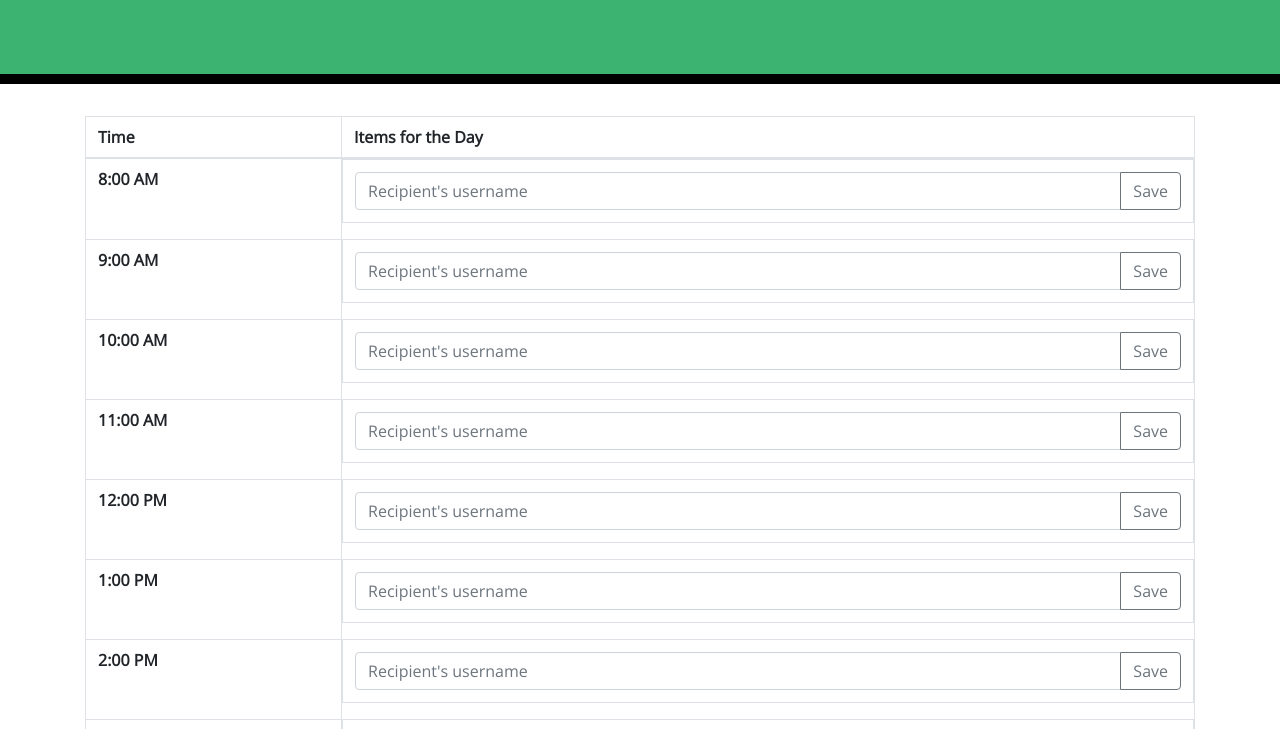
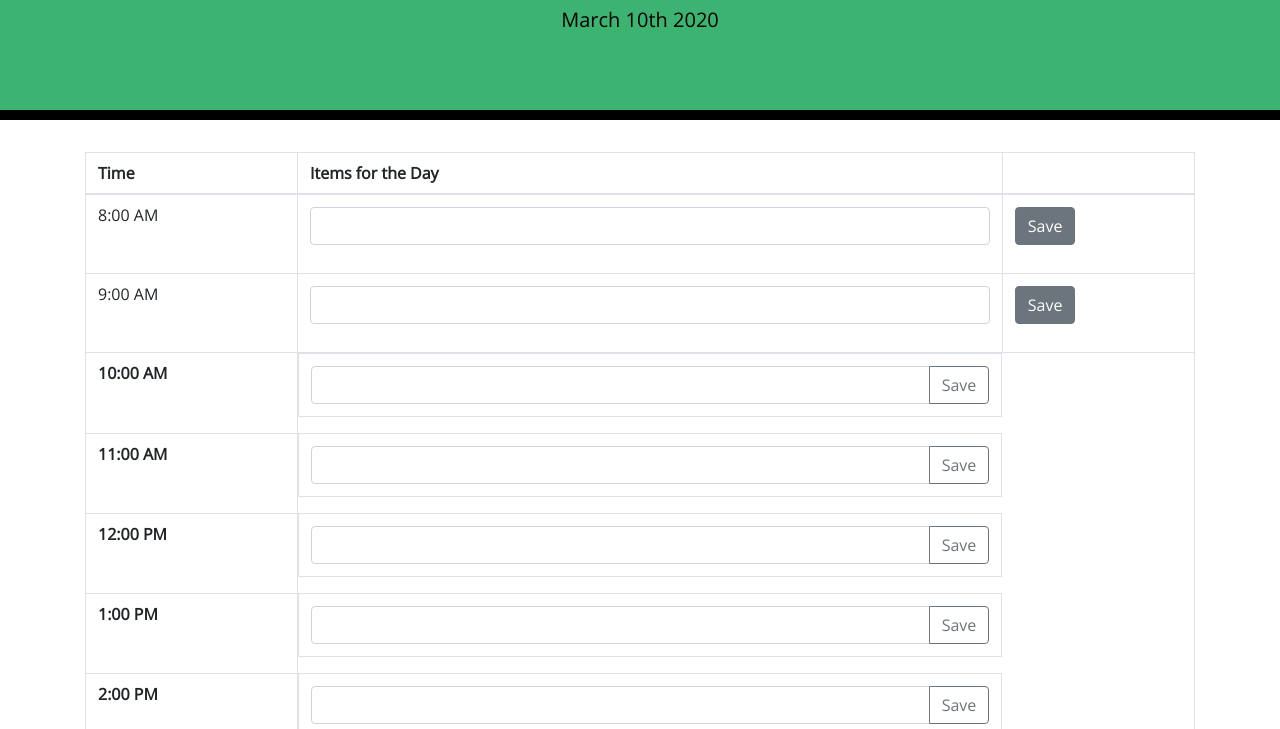
Before and after one commit to kddayhoff/Day-Planner, a plain HTML site: page Develop/index.html in a window 1280 px wide. Shown: the part 184-913 px from the top of the page. Drawn offline with nearby package versions, Linux system fonts and the light colour scheme.

Commit message:
created new save button in a separate column, created id's for buttons and input forms, console logging first form input successfully

```diff
--- a/Develop/index.html
+++ b/Develop/index.html
@@ -37,106 +37,112 @@
         <tr>
           <th scope="col">Time</th>
           <th scope="col">Items for the Day</th>
-
+          <th scope="col"></th>
         </tr>
       </thead>
         <tbody>
           <tr>
-            <th scope="row" id="eight-am">8:00 AM</th>
-            <td class="input-group mb-3">
-              <input type="text" class="form-control" placeholder="Recipient's username" aria-label="Recipient's username" aria-describedby="button-addon2">
-              <div class="input-group-append">
-                <button class="btn btn-outline-secondary" type="button" id="button-addon2">Save</button>
+            <td scope="row" id="eight-am">8:00 AM</td>
+            <td>
+              <div class="form-group">
+                <input type="text" class="form-control" id="user-input1" id="formGroupExampleInput" >
               </div>
             </td>
+            <td>
+              <button type="button" id="save-button1" class="btn btn-secondary">Save</button>
+            </td>
           </tr>
+
           <tr>
-            <th scope="row" id="nine-am">9:00 AM</th>
-            <td class="input-group mb-3">
-              <input type="text" class="form-control" placeholder="Recipient's username" aria-label="Recipient's username" aria-describedby="button-addon2">
-              <div class="input-group-append">
-                <button class="btn btn-outline-secondary" type="button" id="button-addon2">Save</button>
+            <td scope="row" id="eight-am">9:00 AM</td>
+            <td>
+              <div class="form-group">
+              <input type="text" class="form-control" id="user-input2" id="text-here1" id="formGroupExampleInput" >
               </div>
             </td>
+            <td>
+              <button type="button" id="save-button2" class="btn btn-secondary">Save</button>
+            </td>
           </tr>
-          <tr>
             <th scope="row" id="ten-am">10:00 AM</th>
+             <!-- -->
+
             <td class="input-group mb-3">
-              <input type="text" class="form-control" placeholder="Recipient's username" aria-label="Recipient's username" aria-describedby="button-addon2">
+              <input type="text" class="form-control" id="user-input3"  aria-label="Recipient's username" aria-describedby="button-addon2">
               <div class="input-group-append">
-                <button class="btn btn-outline-secondary" type="button" id="button-addon2">Save</button>
+              <button class="btn btn-outline-secondary" type="button" id="save-button3">Save</button>
               </div>
             </td>
           </tr>
           <tr>
             <th scope="row" id="eleven-am">11:00 AM</th>
             <td class="input-group mb-3">
-              <input type="text" class="form-control" placeholder="Recipient's username" aria-label="Recipient's username" aria-describedby="button-addon2">
+              <input type="text" class="form-control" id="user-input4"  aria-label="Recipient's username" aria-describedby="button-addon2">
               <div class="input-group-append">
-                <button class="btn btn-outline-secondary" type="button" id="button-addon2">Save</button>
+              <button class="btn btn-outline-secondary" type="button" id="save-button4">Save</button>
               </div>
             </td>
           </tr>
           <tr>
             <th scope="row" id="twelve-pm">12:00 PM</th>
             <td class="input-group mb-3">
-              <input type="text" class="form-control" placeholder="Recipient's username" aria-label="Recipient's username" aria-describedby="button-addon2">
+              <input type="text" class="form-control" class="user-input"  aria-label="Recipient's username" aria-describedby="button-addon2">
               <div class="input-group-append">
-                <button class="btn btn-outline-secondary" type="button" id="button-addon2">Save</button>
+                <button class="btn btn-outline-secondary" type="button" class="save-button">Save</button>
               </div>
             </td>
           </tr>
           <tr>
             <th scope="row" id="one-pm">1:00 PM</th>
             <td class="input-group mb-3">
-              <input type="text" class="form-control" placeholder="Recipient's username" aria-label="Recipient's username" aria-describedby="button-addon2">
+              <input type="text" class="form-control" class="user-input"  aria-label="Recipient's username" aria-describedby="button-addon2">
               <div class="input-group-append">
-                <button class="btn btn-outline-secondary" type="button" id="button-addon2">Save</button>
+                <button class="btn btn-outline-secondary" type="button" class="save-button">Save</button>
               </div>
             </td>
           </tr>
           <tr>
             <th scope="row" id="two-pm">2:00 PM</th>
             <td class="input-group mb-3">
-              <input type="text" class="form-control" placeholder="Recipient's username" aria-label="Recipient's username" aria-describedby="button-addon2">
+              <input type="text" class="form-control" class="user-input"  aria-label="Recipient's username" aria-describedby="button-addon2">
               <div class="input-group-append">
-                <button class="btn btn-outline-secondary" type="button" id="button-addon2">Save</button>
+                <button class="btn btn-outline-secondary" type="button" class="save-button">Save</button>
               </div>
             </td>
           </tr>
           <tr>
             <th scope="row" id="three-pm">3:00 PM</th>
             <td class="input-group mb-3">
-              <input type="text" class="form-control" placeholder="Recipient's username" aria-label="Recipient's username" aria-describedby="button-addon2">
+              <input type="text" class="form-control" class="user-input" aria-label="Recipient's username" aria-describedby="button-addon2">
               <div class="input-group-append">
-                <button class="btn btn-outline-secondary" type="button" id="button-addon2">Save</button>
+                <button class="btn btn-outline-secondary" type="button" class="save-button" id="button-addon2">Save</button>
               </div>
             </td>
           </tr>
           <tr>
             <th scope="row" id="four-pm">4:00 PM</th>
             <td class="input-group mb-3">
-              <input type="text" class="form-control" placeholder="Recipient's username" aria-label="Recipient's username" aria-describedby="button-addon2">
+              <input type="text" class="form-control" class="user-input"  aria-label="Recipient's username" aria-describedby="button-addon2">
               <div class="input-group-append">
-                <button class="btn btn-outline-secondary" type="button" id="button-addon2">Save</button>
+                <button class="btn btn-outline-secondary" type="button" class="save-button">Save</button>
               </div>
             </td>
           </tr>
           <tr>
             <th scope="row" id="five-pm">5:00 PM</th>
             <td class="input-group mb-3">
-              <input type="text" class="form-control" placeholder="Recipient's username" aria-label="Recipient's username" aria-describedby="button-addon2">
+              <input type="text" class="form-control" class="user-input"  aria-label="Recipient's username" aria-describedby="button-addon2">
               <div class="input-group-append">
-                <button class="btn btn-outline-secondary" type="button" id="button-addon2">Save</button>
+                <button class="btn btn-outline-secondary" type="button" class="save-button">Save</button>
               </div>
             </td>
           </tr>
           <tr>
             <th scope="row" id="six-pm">6:00 PM</th>
             <td class="input-group mb-3">
-              <input type="text" class="form-control" placeholder="Recipient's username" aria-label="Recipient's username" aria-describedby="button-addon2">
+              <input type="text" class="form-control" class="user-input"  aria-label="Recipient's username" aria-describedby="button-addon2">
               <div class="input-group-append">
-                <button class="btn btn-outline-secondary" type="button" id="button-addon2">Save</button>
+                <button class="btn btn-outline-secondary" type="button" class="save-button">Save</button>
               </div>
             </td>
           </tr>
--- a/Develop/script.js
+++ b/Develop/script.js
@@ -8,10 +8,34 @@
 //4. Alloww users to save info to local storage
 //5. Make it so that rows change color depending on the time of day
     // a. for loop with if, else if, else (if i > x time then, if i < x time then, if i is neither then)
-var
+
 
 
 $(document).ready(function(){
       $("#currentDay").text(moment().format('MMMM Do YYYY'));
 });
 console.log(moment().format('MMMM Do YYYY'));
+
+var btn = "#save-button1,#save-button2, #save-button3";
+
+$(btn).on("click", function() {
+    var userText = $("#user-input1").val();
+    var userInput = $("<h2>" + userText + "<h2>");
+    $("#text-here1").append(userInput);
+    console.log(userText);
+})
+
+// $(btn).on("click", function() {
+//     var userText = $("#user-input2").val();
+//     var userInput = $("<p>" + userText + "<p>");
+//     //$("#text-here1").append(userInput);
+//     console.log(userText);
+// })
+
+
+// $("#save-button2").on("click", function() {
+//     var userText = $("#user-input2").val();
+//     var userInput = $("<p>" + userText + "<p>");
+//     $("#user-input2").append(userInput);
+//     console.log(userText);
+// })
```
Lines whose indentation alone changed are shown as unchanged.
